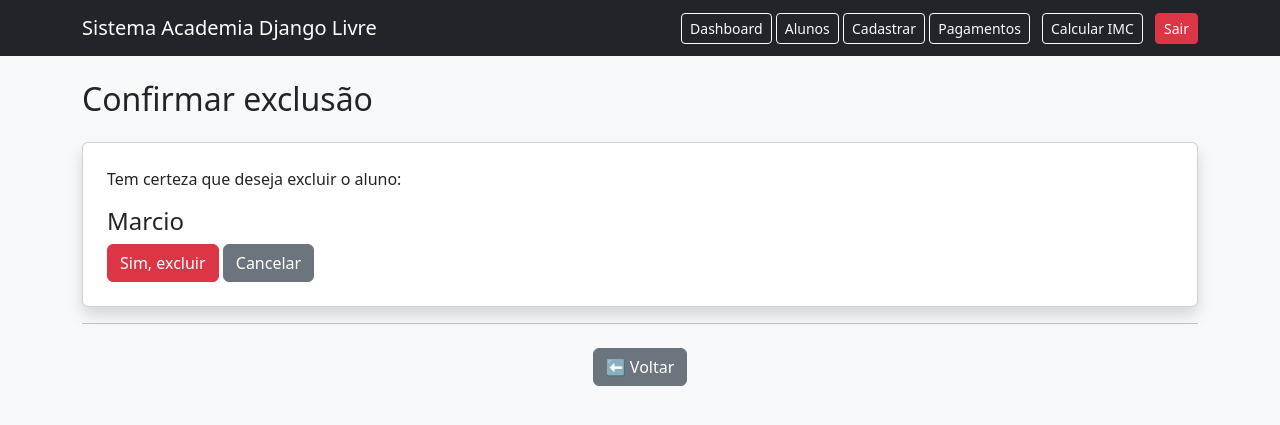
After one commit to marcioreact/django_livre, a Django app: page /alunos/delete/4/ in a window 1280 px wide. The commit adds this page. Shown: the top 425 px of the page. Run offline with Django 3.2, Linux system fonts and the light colour scheme; data comes from the database, SQL or seed files in the repository; both versions use the stored data as it was after the commit.

Commit message:
Versão 3 - Final

```diff
--- a/alunos/templates/alunos/base.html
+++ b/alunos/templates/alunos/base.html
@@ -57,8 +57,6 @@
 
 {% endblock %}
 
-
-
 </div>
 
 </body>
--- /dev/null
+++ b/alunos/templates/alunos/confirmar_delete.html
@@ -0,0 +1,27 @@
+{% extends "alunos/base.html" %}
+
+{% block content %}
+
+<h2 class="mb-4">Confirmar exclusão</h2>
+
+<div class="card shadow p-4">
+
+<p>Tem certeza que deseja excluir o aluno:</p>
+
+<h4>{{ aluno.nome }}</h4>
+
+<form method="post">
+
+{% csrf_token %}
+
+<button class="btn btn-danger">Sim, excluir</button>
+
+<a href="{% url 'lista_alunos' %}" class="btn btn-secondary">
+Cancelar
+</a>
+
+</form>
+
+</div>
+
+{% endblock %}
--- a/alunos/templates/alunos/historico.html
+++ b/alunos/templates/alunos/historico.html
@@ -33,7 +33,7 @@
 {% if acesso.saida %}
 {{ acesso.saida }}
 {% else %}
-<span class="text-success">Ainda na academia</span>
+<span class="text-success">Na academia</span>
 {% endif %}
 
 </td>
--- a/alunos/templates/alunos/lista_alunos.html
+++ b/alunos/templates/alunos/lista_alunos.html
@@ -19,6 +19,7 @@
                         <th>Telefone</th>
                         <th class="text-center">Ações de Acesso</th>
                         <th class="text-end pe-3">Saúde</th>
+                        <th class="text-end pe-3"></th>
                     </tr>
                 </thead>
                 <tbody>
@@ -41,6 +42,10 @@
                             <a class="btn btn-outline-info btn-sm" href="{% url 'imc' aluno.id %}">
                                 <i class="bi bi-heart-pulse"></i> IMC
                             </a>
+                            <td class="text-end pe-3">
+                            <a class="btn btn-danger btn-sm" href="{% url 'deletar_aluno' aluno.id %}">
+                                <i class="bi bi-heart-pulse"></i> Excluir
+                            </a>
                         </td>
                     </tr>
                     {% empty %}
--- a/alunos/templates/alunos/pagamentos.html
+++ b/alunos/templates/alunos/pagamentos.html
@@ -52,6 +52,3 @@
     </div>
 </div>
 {% endblock %}
-
-{% block botao_voltar %}
-    {% endblock %}
--- a/alunos/urls.py
+++ b/alunos/urls.py
@@ -14,6 +14,8 @@ urlpatterns = [
 
     path("saida/<int:id>/", views.registrar_saida, name="saida"),
 
+    path("alunos/delete/<int:id>/", views.deletar_aluno, name="deletar_aluno"),
+
     path("acessos/", views.historico_acessos, name="historico"),
 
     path("imc/<int:id>/", views.calcular_imc, name="imc"),
--- a/alunos/views.py
+++ b/alunos/views.py
@@ -1,6 +1,7 @@
 from django.shortcuts import render, redirect, get_object_or_404
 from django.utils import timezone
 from .models import Aluno, Acesso, Pagamento
+from django.contrib import messages
 
 def dashboard(request):
 
@@ -180,13 +181,27 @@ def pagamentos(request):
     })
 
 def pagar_mensalidade(request, id):
+    aluno = get_object_or_404(Aluno, id=id)
+
+
+    Pagamento.objects.create(
+        aluno=aluno,
+        valor=100.00,
+        data_pagamento=timezone.now()
+    )
+
+    messages.success(request, f"Pagamento de {aluno.nome} registrado!")
+    return redirect("pagamentos")
+
+
+def deletar_aluno(request, id):
 
     aluno = get_object_or_404(Aluno, id=id)
 
-    Pagamento.objects.create(
-        aluno=aluno,
-        valor=100,
-        ativo=True
-    )
+    if request.method == "POST":
+        aluno.delete()
+        return redirect("lista_alunos")
 
-    return redirect("pagamentos")
+    return render(request, "alunos/confirmar_delete.html", {
+        "aluno": aluno
+    })
```
Also changed, not shown: alunos/templates/alunos/form_aluno.html (+0 -12 lines), alunos/templates/alunos/imc.html (+2 -8 lines), db.sqlite3.
